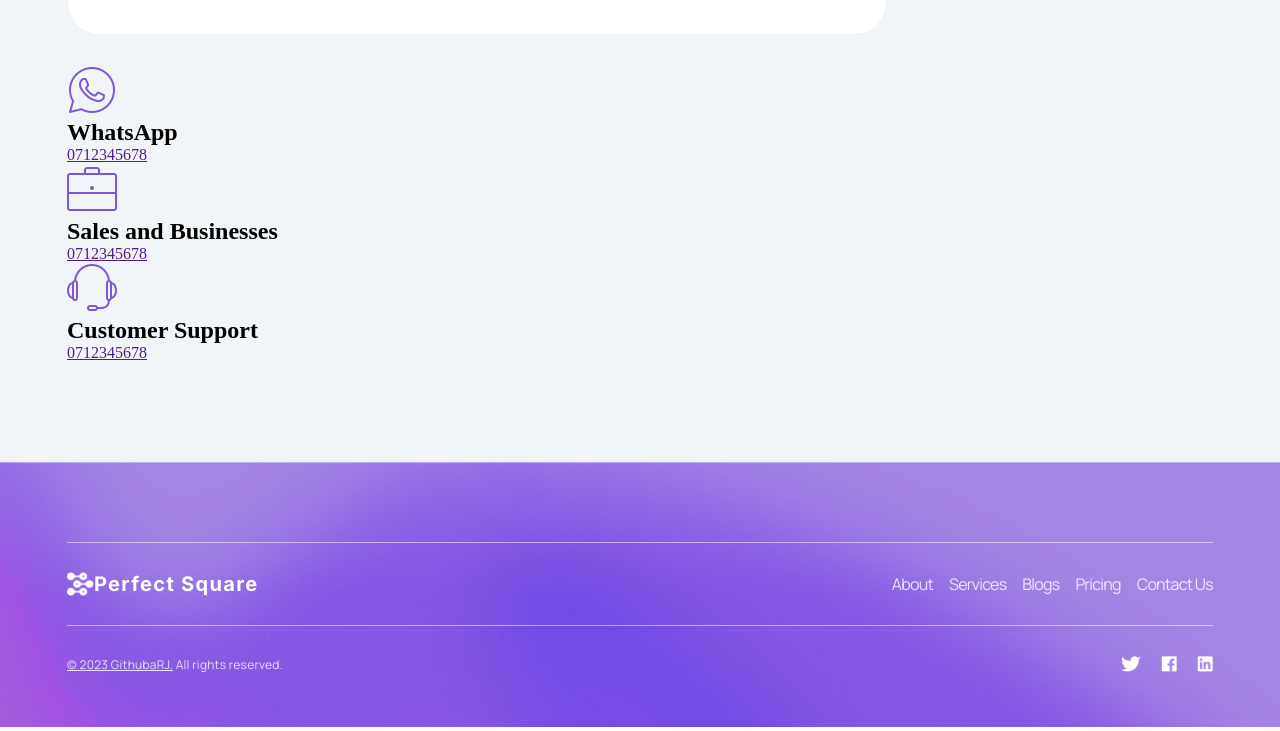
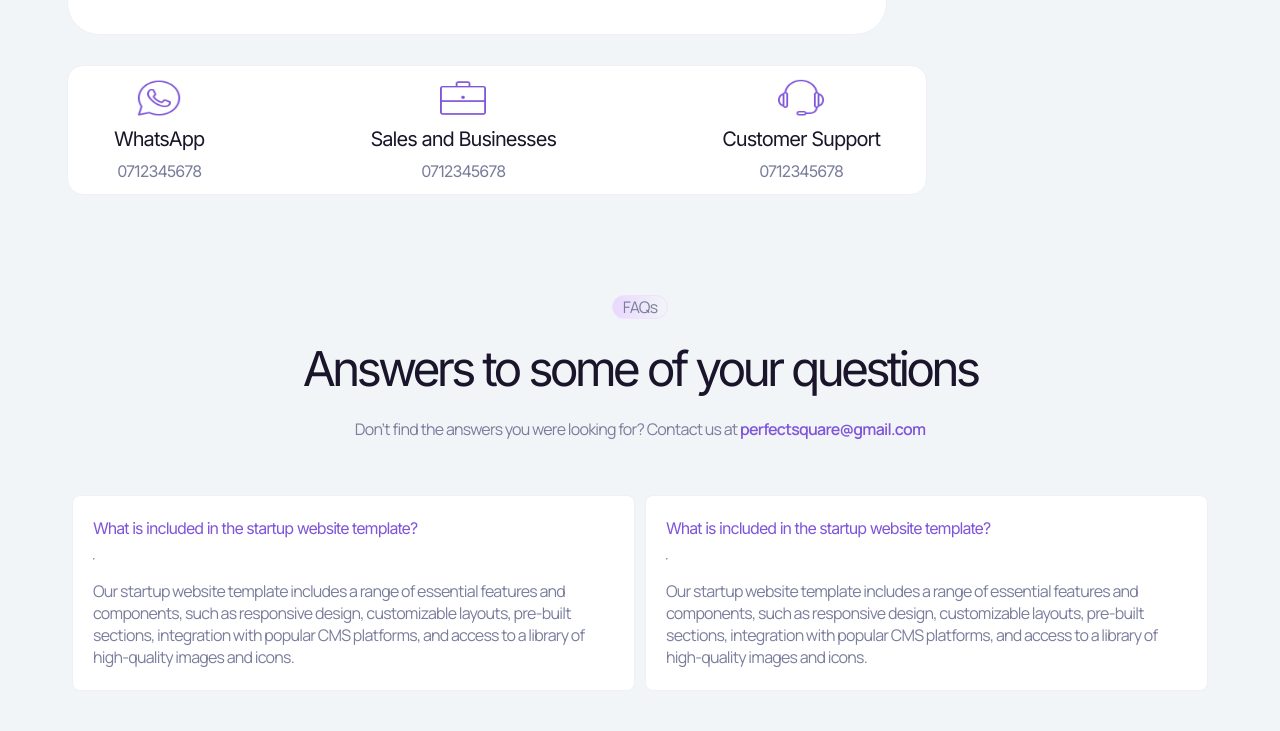
Before and after one commit to githubarj/perfect-square_v2, a React (Vite) app: page /contact in a window 1280 px wide. Shown: the part 866-1597 px from the top of the page. Built offline with nearby package versions, Linux system fonts and the light colour scheme.

Commit message:
contact us plus bug fixes

```diff
--- a/src/Components/About/about.css
+++ b/src/Components/About/about.css
@@ -94,13 +94,15 @@
 }
 
 .values-main {
+
   padding: 47px 65px;
   border-radius: 16px;
   border: 1px solid #eff0f6;
   background: #fff;
   display: flex;
   flex-wrap: wrap;
-  justify-content: space-between; /* Distributes space evenly between elements */
+  gap: 80px 0px;
+  justify-content: space-between;
   align-items: flex-start;
 }
 
--- a/src/Components/Contact/Contact.jsx
+++ b/src/Components/Contact/Contact.jsx
@@ -4,6 +4,7 @@ import PageHeader from "../Utility/Modules/PageHeader";
 import { contactPageHeader } from "./contactData";
 import "./contact.css";
 import ContactForm from "./ContactForm";
+import FAQs from "./FAQs";
 
 function Contact() {
   return (
@@ -15,6 +16,7 @@ function Contact() {
         display={contactPageHeader.display}
       />
       <ContactForm />
+      <FAQs />
 
       <Footer />
     </div>
--- /dev/null
+++ b/src/Components/Contact/FAQs.jsx
@@ -0,0 +1,28 @@
+import ComponentHeader from "../Utility/Modules/ComponentHeader";
+import ViewAll from "../Utility/Modules/ViewAll";
+import { componentHeaders } from "./contactData";
+import "./contact.css";
+import QuestionAnswer from "./QuestionAnswer";
+
+function FAQs() {
+  const header = componentHeaders[0];
+  return (
+    <div className="faqs-container">
+      <ComponentHeader
+        category={header.categoryTag}
+        h1={header.h1}
+        p={header.p}
+        span={header.span}
+      />
+      <div className="faqs-questions-section">
+        <QuestionAnswer />
+        <QuestionAnswer />
+        <QuestionAnswer />
+        <QuestionAnswer />
+      </div>
+      <ViewAll rotate="rotated-image" />
+    </div>
+  );
+}
+
+export default FAQs;
--- /dev/null
+++ b/src/Components/Contact/QuestionAnswer.jsx
@@ -0,0 +1,21 @@
+
+import "./contact.css"
+
+function QuestionAnswer() {
+  return (
+    <div className="qa-container">
+      <p className="question">
+        What is included in the startup website template?
+      </p>
+      <hr />
+      <p className="answer">
+        Our startup website template includes a range of essential features and
+        components, such as responsive design, customizable layouts, pre-built
+        sections, integration with popular CMS platforms, and access to a
+        library of high-quality images and icons.
+      </p>
+    </div>
+  );
+}
+
+export default QuestionAnswer
--- a/src/Components/Contact/contact.css
+++ b/src/Components/Contact/contact.css
@@ -29,8 +29,6 @@
   padding: 36px 22px;
   width: 100%;
 }
-
-
 
 .form-section {
   display: flex;
@@ -90,7 +88,7 @@ textarea {
 
 .footer-label {
   align-items: center;
-  color: #1B152B !important;
+  color: #1b152b !important;
   text-align: center;
   font-family: Manrope;
   font-size: 12px;
@@ -119,3 +117,74 @@ textarea {
   border: none;
   cursor: pointer;
 }
+
+input[type="checkbox"] {
+  accent-color: black;
+}
+
+.contact-form-info {
+  display: flex;
+  width: 100%;
+  max-width: 860px;
+  justify-content: space-between;
+  padding: 13px 46px;
+  border-radius: 16px;
+  border: 1px solid #eff0f6;
+  background: #fff;
+  align-items: center;
+}
+
+/* FAQs */
+.faqs-container {
+  display: flex;
+  flex-direction: column;
+  gap: 50px;
+  align-items: center;
+}
+
+.faqs-questions-section{
+  display: flex;
+  flex-wrap: wrap;
+  gap: 30px 0;
+}
+
+/* QuestionAnswer */
+
+.qa-container {
+  flex-basis: calc(50% - 10px); /* Set width for 2 items per row */
+  margin: 5px; /* Add margin for spacing */
+  flex-shrink: 0;
+  min-width: 300px;
+  display: flex;
+  flex-direction: column;
+  gap: 20px;
+  padding: 22px 20px;
+  align-items: flex-start;
+  border-radius: 8px;
+  border: 1px solid #eff0f6;
+  background: #fff;
+}
+
+.qa-container .question {
+  color: var(--normal);
+
+  /* Heading/XSmall-16 */
+  font-family: Inter;
+  font-size: 16px;
+  font-style: normal;
+  font-weight: 400;
+  line-height: normal;
+  letter-spacing: -0.96px;
+}
+
+.qa-container .answer {
+  color: var(--grey);
+
+  /* Text/Medium-16 */
+  font-family: Manrope;
+  font-size: 16px;
+  font-style: normal;
+  font-weight: 400;
+  line-height: normal;
+  letter-spacing: -0.75px;
+}
--- a/src/Components/Contact/contactData.js
+++ b/src/Components/Contact/contactData.js
@@ -3,6 +3,16 @@ const contactPageHeader = {
   p: "At Perfect Square our mission is to empower individuals and businesses through innovative technology solutions that enrich lives, foster growth, and drive positive change.",
   display: "none",
 };
+
+const componentHeaders = [
+  {
+    id: 1,
+    categoryTag: "FAQs",
+    h1: "Answers to some of your questions",
+    p: `Don’t find the answers you were looking for? Contact us at `,
+    span: "perfectsquare@gmail.com",
+  },
+];
 
 const contactInfo = [
   {
@@ -28,4 +38,4 @@ const contactInfo = [
   },
 ];
 
-export { contactPageHeader , contactInfo};
+export { contactPageHeader, contactInfo, componentHeaders };
--- a/src/Components/Utility/Card/card.css
+++ b/src/Components/Utility/Card/card.css
@@ -1,9 +1,12 @@
 /* icon + paragraph card */
 
 .card-container {
+  flex-basis: calc(33%);
+  flex-shrink: 0;
+
+
+  display: flex;
   padding: 20px;
-  width: 271px;
-  display: flex;
   flex-direction: column;
   gap: 16px;
   align-items: center;
--- a/src/Components/Utility/Modules/ComponentHeader.jsx
+++ b/src/Components/Utility/Modules/ComponentHeader.jsx
@@ -9,7 +9,7 @@ function ComponentHeader(props) {
         <CategoryTag text={props.category} />
         <h1>{props.h1}</h1>
         <p>
-          {props.p}
+          {props.p}<a href="">{props.span}</a>
         </p>
       </div>
     </div>
@@ -20,6 +20,7 @@ ComponentHeader.propTypes = {
   category: PropTypes.string,
   h1: PropTypes.string,
   p: PropTypes.string,
+  span: PropTypes.string,
 };
 
 export default ComponentHeader
--- a/src/Components/Utility/Modules/ViewAll.jsx
+++ b/src/Components/Utility/Modules/ViewAll.jsx
@@ -1,13 +1,21 @@
 import "./modules.css"
+import PropTypes from "prop-types"
 import { Link } from "react-router-dom";
 
-function ViewAll() {
+function ViewAll(props) {
   return (
     <p className="view-links-p">
       <Link className="view-all">View All</Link>
-      <img src="/images/arrow.png" alt="" />
+      <img src="/images/arrow.png" alt="" className={props.rotate} />
     </p>
   );
 }
 
+ViewAll.propTypes ={
+  rotate: PropTypes.string,
+
+}
+
+
+
 export default ViewAll
--- a/src/Components/Utility/Modules/modules.css
+++ b/src/Components/Utility/Modules/modules.css
@@ -76,6 +76,11 @@
   display: flex;
   align-items: center;
   gap: 8px;
+  cursor: pointer;
+}
+
+.rotated-image{
+  transform: rotate(90deg);
 }
 
 /* Logo */
@@ -136,6 +141,11 @@
   line-height: normal;
   letter-spacing: -0.75px;
 }
+.components-header-container a {
+  text-decoration: none;
+  color: var(--normal);
+  font-weight: 600;
+}
 
 /* pageHeader */
 .page-header-container {
@@ -144,7 +154,6 @@
   gap: 15px;
   align-items: center;
   max-width: 930px;
-
 }
 
 .page-header-container h1 {
@@ -169,3 +178,40 @@
   font-weight: 400;
   line-height: 150%; /* 24px */
 }
+
+/* ContactInfo */
+
+.contact-info-container {
+  display: flex;
+  flex-direction: column;
+  gap: 10px;
+  align-items: center;
+  color: var(--dark);
+
+  /* Heading/Small-20px */
+  font-family: Inter;
+  font-size: 20px;
+  font-style: normal;
+  font-weight: 400;
+  line-height: normal;
+  letter-spacing: -0.96px;
+}
+
+.contact-info-container img {
+  width: 45.526px;
+  height: 38px;
+}
+
+.contact-info-container h2{
+  font-size: 20px;
+  color: var(--dark);
+  font-style: normal;
+  font-weight: 400;
+
+}
+
+.contact-info-container a {
+  font-size: 16px;
+  color: var(--grey);
+  text-decoration: none;
+}
```
Also changed, not shown: src/Components/Contact/ContactForm.jsx (+5 -3 lines).
